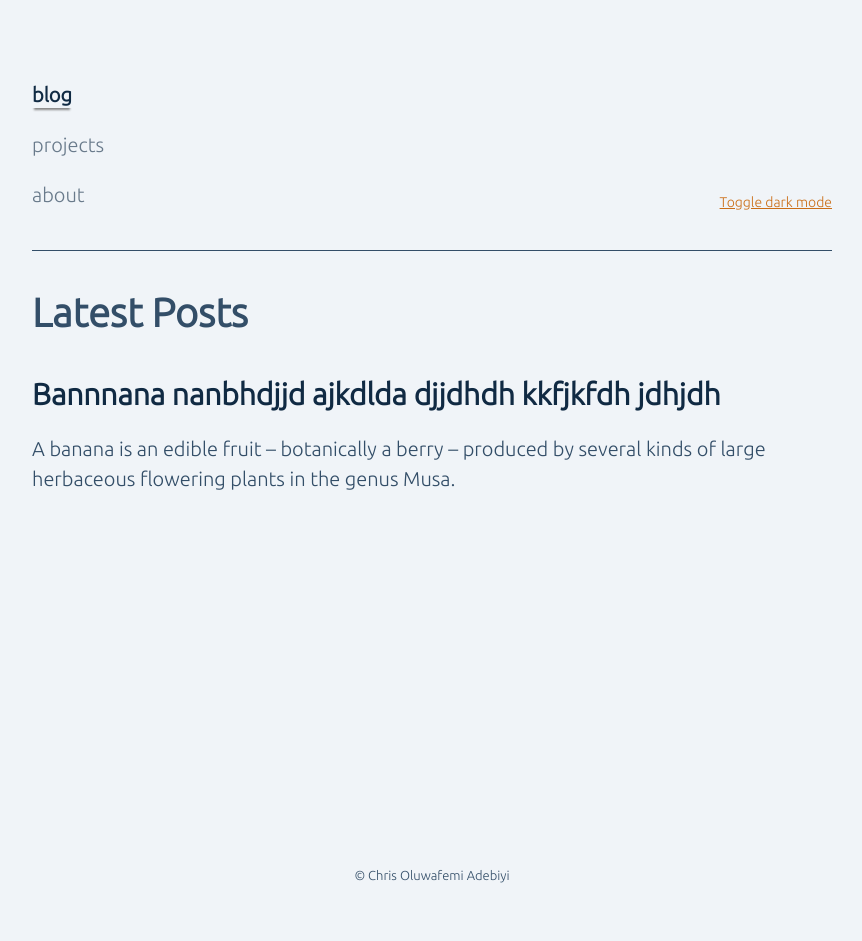
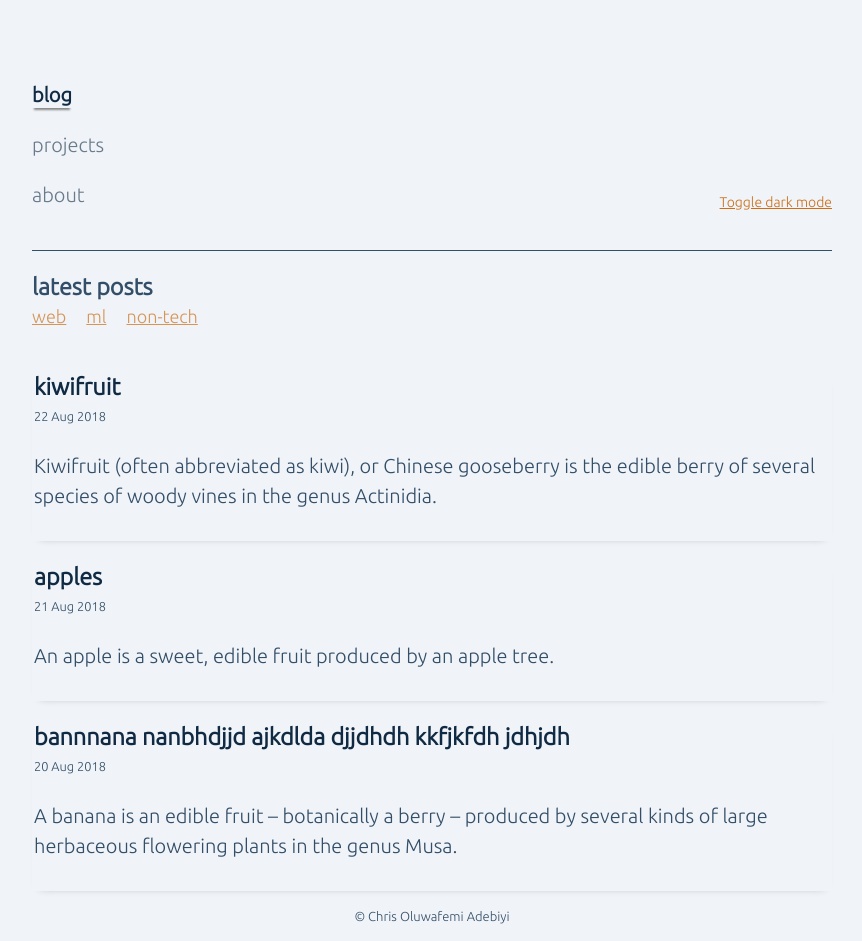
Before and after one commit to oluvvafemi/oluvvafemi.github.io, a Jekyll site: the page built from blog.html, in a window 1280 px wide. Shown: the whole page, without its empty margins (208-1070 px from the left). Built offline with Jekyll 4.4.1, drawn with Linux system fonts in a browser that asks for light colours; before the commit the page ends 900 px from its top, so only the background shows below that.

Commit message:
Style posts list page

```diff
--- /dev/null
+++ b/_data/categories.yml
@@ -0,0 +1,3 @@
+- name: web
+- name: ml
+- name: non-tech
--- a/assets/css/blog-list.css
+++ b/assets/css/blog-list.css
@@ -1,5 +1,53 @@
 .posts-container {
   width: 85vw;
+  display: flex;
+  flex-direction: column;
+  gap: 40px;
+}
+
+.posts-container h3, .post-card h3, .post-card p {
+  margin: 0;
+  padding: 0;
+}
+
+.posts-categories {
+  display: flex;
+  gap: 20px;
+  opacity: .7;
+  font-size: .9em;
+}
+
+.posts-categories a {
+ text-decoration: underline;
+ color:  #CB6E17;;
+}
+
+.post-card .date {
+  font-size: .8rem;
+  /* margin-top: .2em; */
+}
+
+.post-card .head {
+  /* display: flex;
+  flex-direction: column; */
+  line-height: c20px;
+}
+
+.post-card .body {
+  margin-top: 20px;
+}
+
+.post-cards {
+  display: flex;
+  flex-direction: column;
+  /* gap: 5vh; */
+}
+
+.post-card {
+  box-shadow: 0 4px 8px -8px #888888;
+  padding-bottom:30px;
+  padding-left: 2px;
+  padding-right: 2px;
 }
 
 @media (min-width:80em){
--- a/blog.html
+++ b/blog.html
@@ -5,14 +5,25 @@ custom_css: blog-list
 ---
 
 <div class="posts-container">
-  <h1>Latest Posts</h1>
-
-  <ul>
-    {% for post in site.posts %}
-      <li>
-        <h2><a href="{{ post.url }}">{{ post.title }}</a></h2>
-        {{ post.excerpt }}
-      </li>
-    {% endfor %}
-  </ul>
+  <div>
+    <h3>latest posts</h3>
+    <div class="posts-categories">
+      {% for category in site.data.categories %}
+        <a>{{category.name}}</a>
+      {% endfor %}
+    </div>
+  </div>
+  <div>
+    <ul class="post-cards">
+      {% for post in site.posts %}
+        <li class="post-card">
+          <div class="head">
+            <h3 class="title"><a href="{{ post.url }}">{{ post.title | downcase}}</a></h3>
+            <div class="date">{{post.date | date_to_string}}</div>
+          </div>
+          <div class="body">{{ post.excerpt }}</div>
+        </li>
+      {% endfor %}
+    </ul>
+  </div>
 </div>
--- /dev/null
+++ b/blog/web/_posts/2018-08-21-apples.md
@@ -0,0 +1,10 @@
+---
+layout: post
+---
+An apple is a sweet, edible fruit produced by an apple tree.
+
+Apple trees are cultivated worldwide, and are the most widely grown species in
+the genus Malus. The tree originated in Central Asia, where its wild ancestor,
+Malus sieversii, is still found today. Apples have been grown for thousands of
+years in Asia and Europe, and were brought to North America by European
+colonists.
--- /dev/null
+++ b/blog/web/_posts/2018-08-22-kiwifruit.md
@@ -0,0 +1,11 @@
+---
+layout: post
+---
+Kiwifruit (often abbreviated as kiwi), or Chinese gooseberry is the edible
+berry of several species of woody vines in the genus Actinidia.
+
+The most common cultivar group of kiwifruit is oval, about the size of a large
+hen's egg (5–8 cm (2.0–3.1 in) in length and 4.5–5.5 cm (1.8–2.2 in) in
+diameter). It has a fibrous, dull greenish-brown skin and bright green or
+golden flesh with rows of tiny, black, edible seeds. The fruit has a soft
+texture, with a sweet and unique flavor.
```
